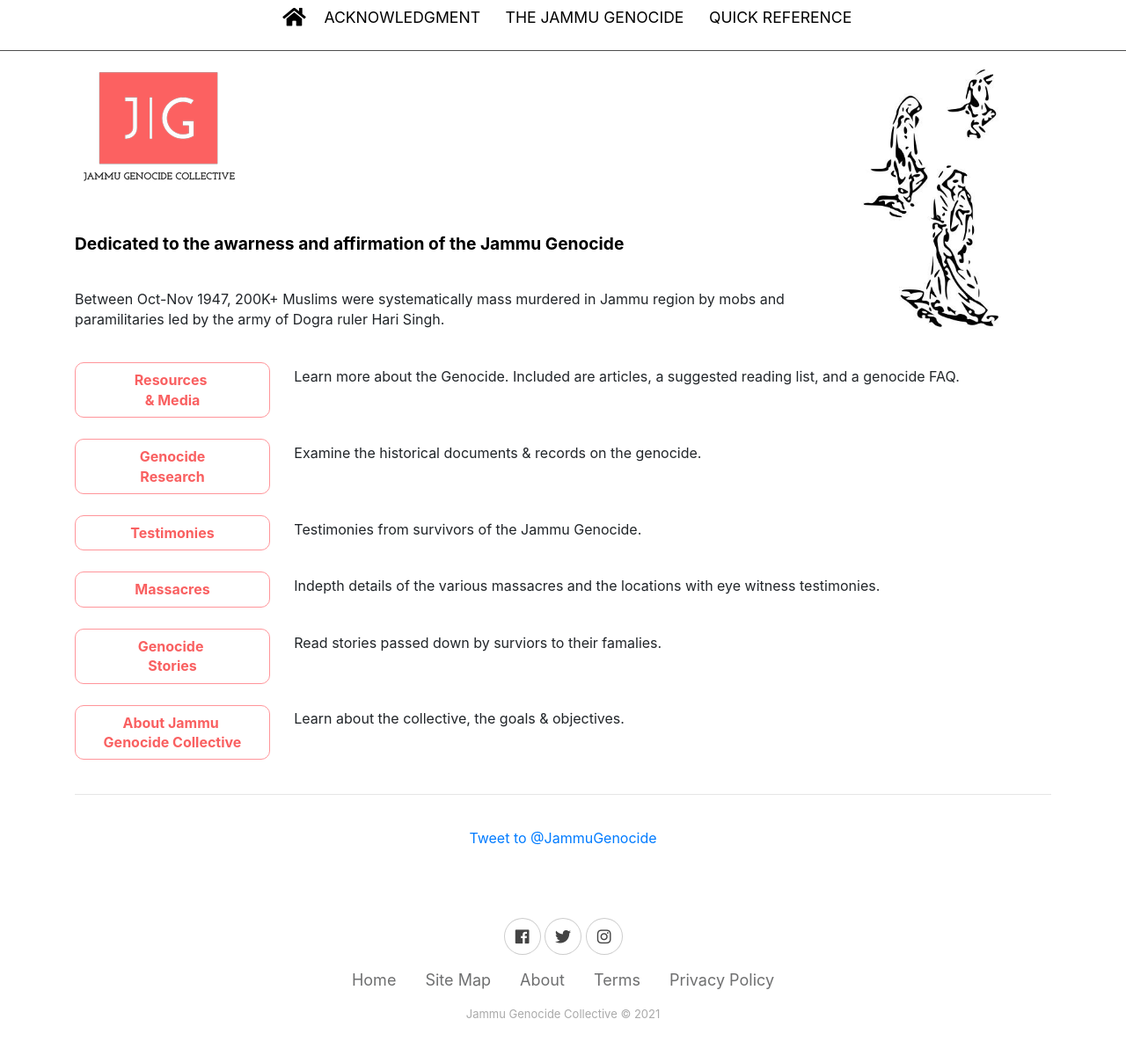
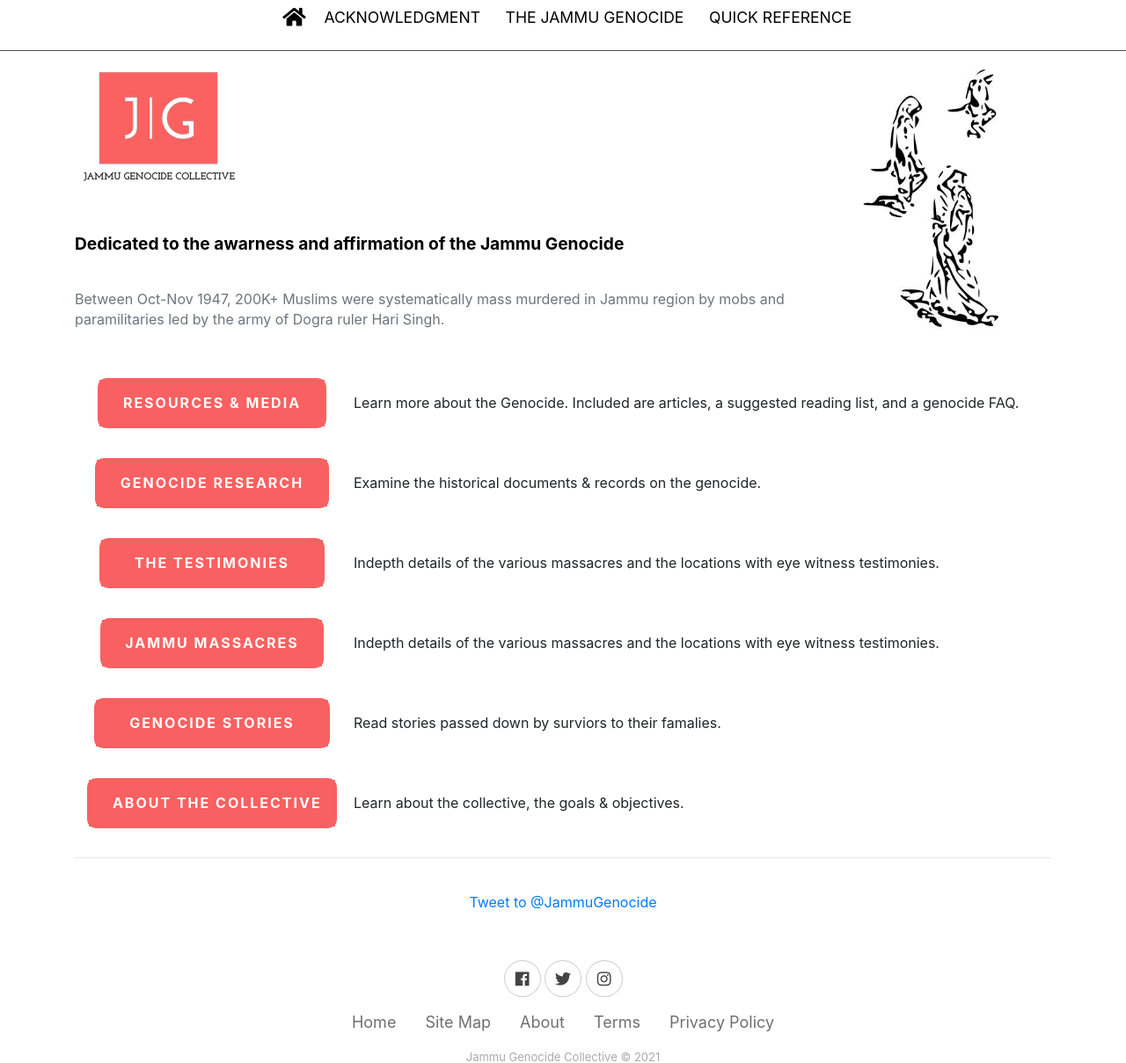
Before and after one commit to JammuGenocide/jammugenocide.github.io, a PHP site: page / in a window 1280 px wide. Shown: the top 1209 px of the page at 88% size. Before the commit the page ends 1158 px from the top, so only its background shows below. Run offline with PHP 8.4, Linux system fonts and the light colour scheme; lists and menus that the app fills with data are empty; some libraries are stand-ins or nearby versions.

Commit message:
homepage changes

```diff
--- a/index.html
+++ b/index.html
@@ -68,33 +68,43 @@
         <a href="/index.html"> <img src="logo.jpg" alt="Jammu Genocide" class="image_responsive"></a>
       </p>
       <p class="shadow_heading">Dedicated to the awarness and affirmation of the Jammu Genocide</p>
-      <p style="width:80%"> Between Oct-Nov 1947, 200K+ Muslims were systematically mass murdered in Jammu region by mobs and paramilitaries led by the army of Dogra ruler Hari Singh. </p>
+      <p style="width:80%"> <span style="color: #6c757d;">Between Oct-Nov 1947, 200K+ Muslims were systematically mass murdered in Jammu region by mobs and paramilitaries led by the army of Dogra ruler Hari Singh.</span> </p>
       <br>
     </div>
 
-    <div class="section_divider"> <a href="/education.html" class="section_label">Resources
-& Media</a>
-      <div class="section_text_block">&nbsp &nbsp Learn more about the Genocide. Included are articles, a suggested reading list, and a genocide FAQ.</div>
-    </div>
-    <div class="section_divider"> <a href="/research.html" class="section_label">Genocide
-Research</a>
-      <div class="section_text_block">&nbsp &nbsp Examine the historical documents & records on the genocide.</div>
-    </div>
-    <div class="section_divider"> <a href="/affirmation.html" class="section_label">Testimonies</a>
-      <div class="section_text_block">&nbsp &nbsp Testimonies from survivors of the Jammu Genocide.</div>
-    </div>
-    <div class="section_divider"> <a href="/digital_exhibits.html" class="section_label">Massacres</a>
-      <div class="section_text_block">&nbsp &nbsp Indepth details of the various massacres and the locations with eye witness testimonies.</div>
-    </div>
-    <div class="section_divider"> <a href="http://www.jammugenocidestories.org" target="museum" class="section_label">Genocide
-Stories</a>
-      <div class="section_text_block">&nbsp &nbsp Read stories passed down by surviors to their famalies.</div>
-    </div>
-    <div class="section_divider"> <a href="about.html" class="section_label">About Jammu
-Genocide Collective</a>
-      <div class="section_text_block">&nbsp &nbsp Learn about the collective, the goals & objectives.</div>
-      <br>
-      <br>
+      <table>
+
+        <tr>
+          <th>   <div class="btn-21"><a href="education.html" class="" > <span>&nbsp Resources & Media &nbsp</span></a></div></th>
+          <th>   <div class="section_text_block">Learn more about the Genocide. Included are articles, a suggested reading list, and a genocide FAQ.</div></th>
+        </tr>
+
+        <tr>
+          <th>   <div class="btn-21"><a href="research.html" class="" > <span>&nbsp Genocide Research &nbsp</span></a></div></th>
+          <th>   <div class="section_text_block"> Examine the historical documents & records on the genocide.</div></th>
+        </tr>
+
+        <tr>
+          <th>   <div class="btn-21"><a href="testimonies.html" class="" > <span>&nbsp &nbsp The Testimonies &nbsp &nbsp </span></a></div></th>
+          <th>   <div class="section_text_block"> Indepth details of the various massacres and the locations with eye witness testimonies.</div></th>
+        </tr>
+
+        <tr>
+          <th>   <div class="btn-21"><a href="testimonies.html" class="" > <span>&nbsp Jammu Massacres  &nbsp</span></a></div></th>
+          <th>   <div class="section_text_block"> Indepth details of the various massacres and the locations with eye witness testimonies.</div></th>
+        </tr>
+
+        <tr>
+          <th>   <div class="btn-21"><a href="testimonies.html" class="" > <span>&nbsp &nbsp Genocide Stories &nbsp &nbsp</span></a></div></th>
+          <th>   <div class="section_text_block"> Read stories passed down by surviors to their famalies.</div></th>
+        </tr>
+
+        <tr>
+          <th>   <div class="btn-21"><a href="testimonies.html" class="" > <span> &nbsp About the Collective</span></a></div></th>
+          <th>   <div class="section_text_block"> Learn about the collective, the goals & objectives.</div></th>
+        </tr>
+
+      </table>
 
       <hr>
       </br>
--- a/standard.css
+++ b/standard.css
@@ -2,7 +2,7 @@ body,
 html {
   height: 100%;
   margin: 0;
-  font-family: Verdana, Geneva, Arial, Helvetica, sans-serif;
+  font-family: "Gill Sans", "Gill Sans MT", Calibri, "Trebuchet MS", sans-serif;
   font-size: 100%;
   font-weight: 400;
 }
@@ -220,48 +220,6 @@ h4 {
   font-size: 1.4em;
 }
 
-.section_divider {
-  width: 100%;
-  vertical-align: top;
-  margin-bottom: 1.5em;
-}
-
-a.section_label:link,
-a.section_label:visited {
-  display: inline-block;
-  width: 20%;
-  background-color: white;
-  border-radius: 10px;
-  border-color: #ff959a;
-  border-style: solid;
-  border-width: 1px;
-  white-space: pre;
-  padding-top: 0.5em;
-  padding-bottom: 0.5em;
-  padding-left: 0.1em;
-  padding-right: 0.1em;
-  text-align: center;
-  color: #f96061;
-  font-size: 100%;
-  font-weight: bold;
-}
-
-a.section_label:hover {
-  background-color: #f96061;
-  text-decoration: none;
-  transition: all 0.8s ease;
-  color: white;
-}
-
-.section_text_block {
-  display: inline-block;
-  width: 79%;
-  vertical-align: top;
-  padding-left: 0.3em;
-  padding-top: 0.3em;
-}
-
-
 }
 
 /* End min-width: 800px */
@@ -279,7 +237,7 @@ a.section_label:hover {
     border-radius: 10px;
     border-color: #ff959a;
     border-style: solid;
-    border-width: 3px;
+    border-width: 1px;
     white-space: pre;
     padding-top: 0.5em;
     padding-bottom: 0.5em;
@@ -416,3 +374,92 @@ details[open].styled summary {
 }
 
 /* Credit to https://epicbootstrap.com/snippets/footer-basic */
+
+.btn-1,
+.btn-21 {
+  width: 300px;
+  height: 80px;
+  display: flex;
+  justify-content: center;
+  align-items: center;
+  flex-direction: column;
+}
+/* Created by http://grohit.com/  */
+.btn-21 a {
+  text-decoration: none;
+  border: 2px solid #f96061;
+  padding: 15px;
+  color: #000;
+  text-transform: uppercase;
+  letter-spacing: 2px;
+  position: relative;
+  display: inline-block;
+  border-radius: 10px;
+}
+
+.btn-21 span {
+  position: relative;
+  /* z-index coz when we put bg to before and after this span text will not be visible */
+  z-index: 3;
+}
+
+/* Button 1 styles */
+
+
+.btn-21 a:hover::before {
+  transform: scaleY(0);
+}
+
+/* Created by http://grohit.com/  */
+
+.btn-21 a:hover::after {
+  transform: scaleX(0);
+}
+
+/* Button 2 styles */
+
+.btn-21 a {
+  color: #ffffff;
+  transition: all 0.5s ease-in-out;
+}
+
+.btn-21 a:hover {
+  color: #000000;
+  transition: all 0.5s ease-in-out;
+}
+
+.btn-21 a::before {
+  content: "";
+  position: absolute;
+  top: 0;
+  left: 0;
+  width: 100%;
+  height: 100%;
+  background-color: white;
+  transition: all 0.5s ease-in-out;
+  transform: scaleY(1);
+}
+
+.btn-21 a::after {
+  content: "";
+  position: absolute;
+  left: 0;
+  top: 0;
+  width: 100%;
+  height: 100%;
+  background-color: #f96061;
+  transition: all 0.5s ease-in-out;
+  transform: scaleX(1);
+}
+
+
+table, th, td {
+  border: 1px solid white;
+  padding: 5px;
+}
+table {
+  border-spacing: 0px;
+}
+.section_text_block{
+  font-weight: normal ;
+}
```
